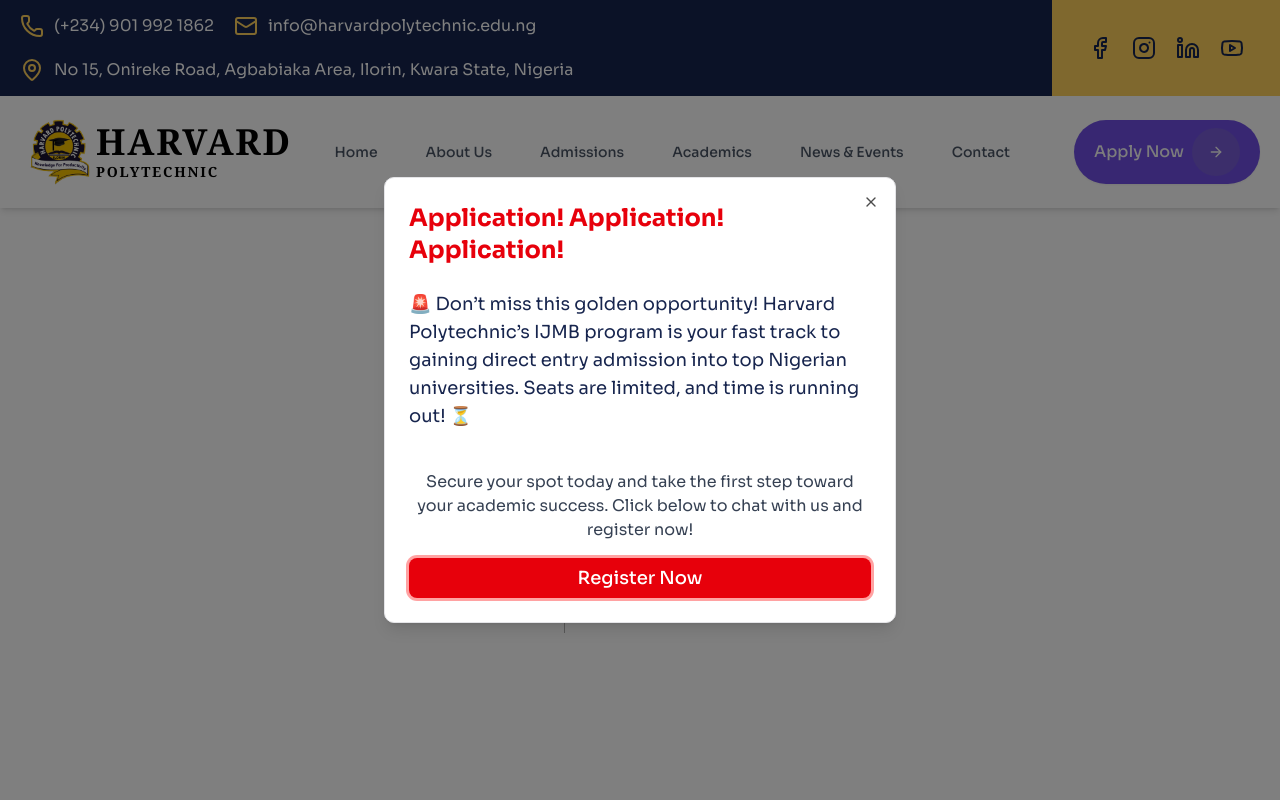
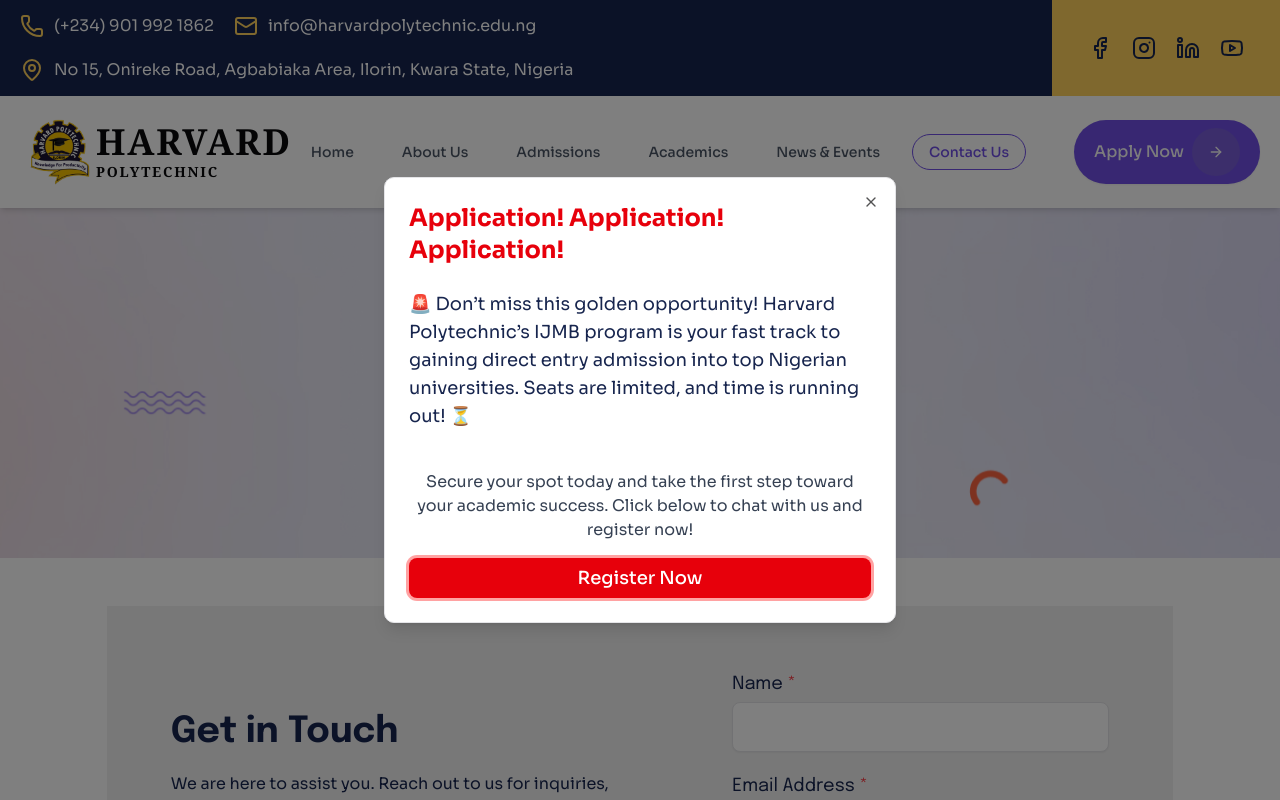
Before and after one commit to d-code-h/harvard-polytechnic, a Next.js app: page /contact-us in a window 1280 px wide. Before the commit this address had no page. Shown: the top 800 px of the page. Built offline with nearby package versions, Linux system fonts and the light colour scheme.

Commit message:
Add Contact page component and update routing links

```diff
--- a/app/contact/page.tsx
+++ b/app/contact-us/page.tsx
@@ -34,13 +34,16 @@ const Contact = () => {
                     : Phone;
 
                 return (
-                  <div key={index} className="flex gap-5">
+                  <div
+                    key={index}
+                    className="flex flex-col items-center md:items-start md:flex-row gap-5"
+                  >
                     <div className="bg-primary/20 p-2 flex justify-center items-center rounded-full w-9 h-9">
                       <IconComponent className="text-primary w-[18px] h-[18px]" />
                     </div>
-                    <section className="space-y-1">
+                    <section className="space-y-1 text-center md:text-left">
                       <p className="text-base text-[#4D5756]">{info.title}</p>
-                      <h4 className="max-w-72 xl:max-w-96 font-epilogue text-base md:text-xl lg:text-lg xl:text-xl text-dark font-bold">
+                      <h4 className="max-w-72 xl:max-w-96 font-epilogue text-base md:text-xl lg:text-lg xl:text-xl text-dark font-bold max-sm:break-all">
                         {info.description}
                       </h4>
                     </section>
--- a/lib/data.ts
+++ b/lib/data.ts
@@ -22,8 +22,8 @@ export const links = [
     label: 'News & Events',
   },
   {
-    href: '/contact',
-    label: 'Contact',
+    href: '/contact-us',
+    label: 'Contact Us',
   },
 ];
 
@@ -257,7 +257,7 @@ export const quickLinks = [
   },
   {
     title: 'Contact Us',
-    href: '/contact',
+    href: '/contact-us',
   },
   {
     title: 'Privacy Policy',
```
Also changed, not shown: components/TestimonySlider.tsx (added).
